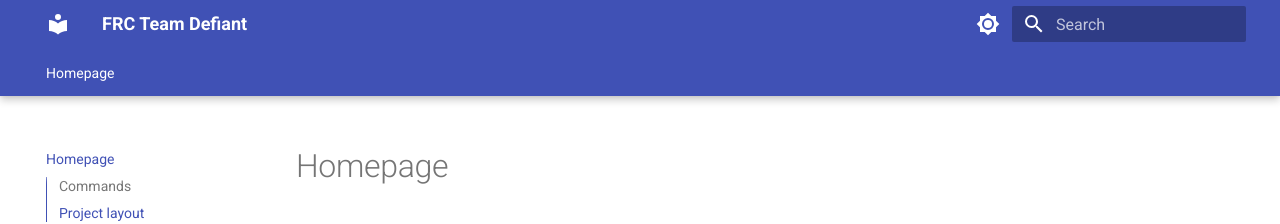
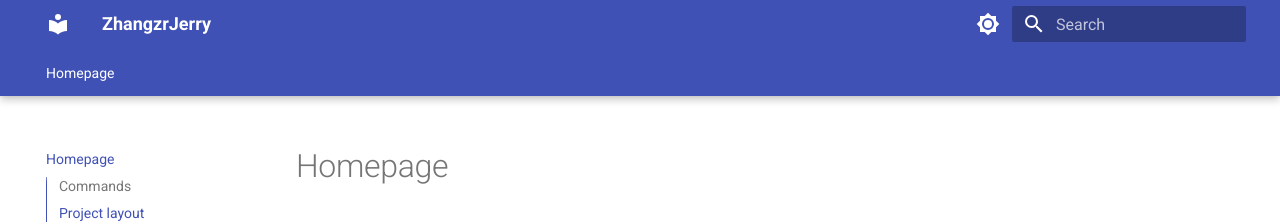
Before and after one commit to ZhangzrJerry/ZhangzrJerry, an MkDocs documentation site: the page built from docs/index.md, in a window 1280 px wide. Shown: the top 224 px of the page. Built offline with MkDocs 1.6.1 and Material for MkDocs 9.7.7, drawn with Linux system fonts in a browser that asks for light colours.

Commit message:
chore: Update site_name in mkdocs.yml and 404.html

```diff
--- a/mkdocs.yml
+++ b/mkdocs.yml
@@ -1,4 +1,4 @@
-site_name: FRC Team Defiant
+site_name: ZhangzrJerry
 theme:
   name: material
   features:
```
Also changed, not shown: site/404.html, site/index.html.
